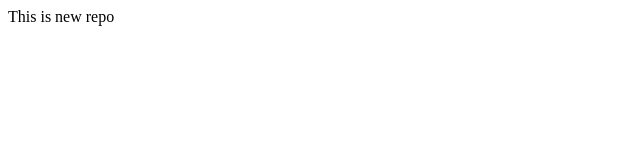
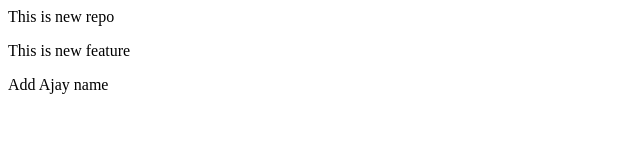
Before and after one commit to ajaynomulwar/localrepo, a plain HTML site: page index.html in a window 1280 px wide. Shown: the whole page, without its empty margins (0-640 px from the left). Drawn offline with Linux system fonts and the light colour scheme.

Commit message:
add ajay name

```diff
--- a/index.html
+++ b/index.html
@@ -1 +1,3 @@
 <p>This is new repo</p>
+<p>This is new feature</p>
+<p>Add Ajay name</p>
```
